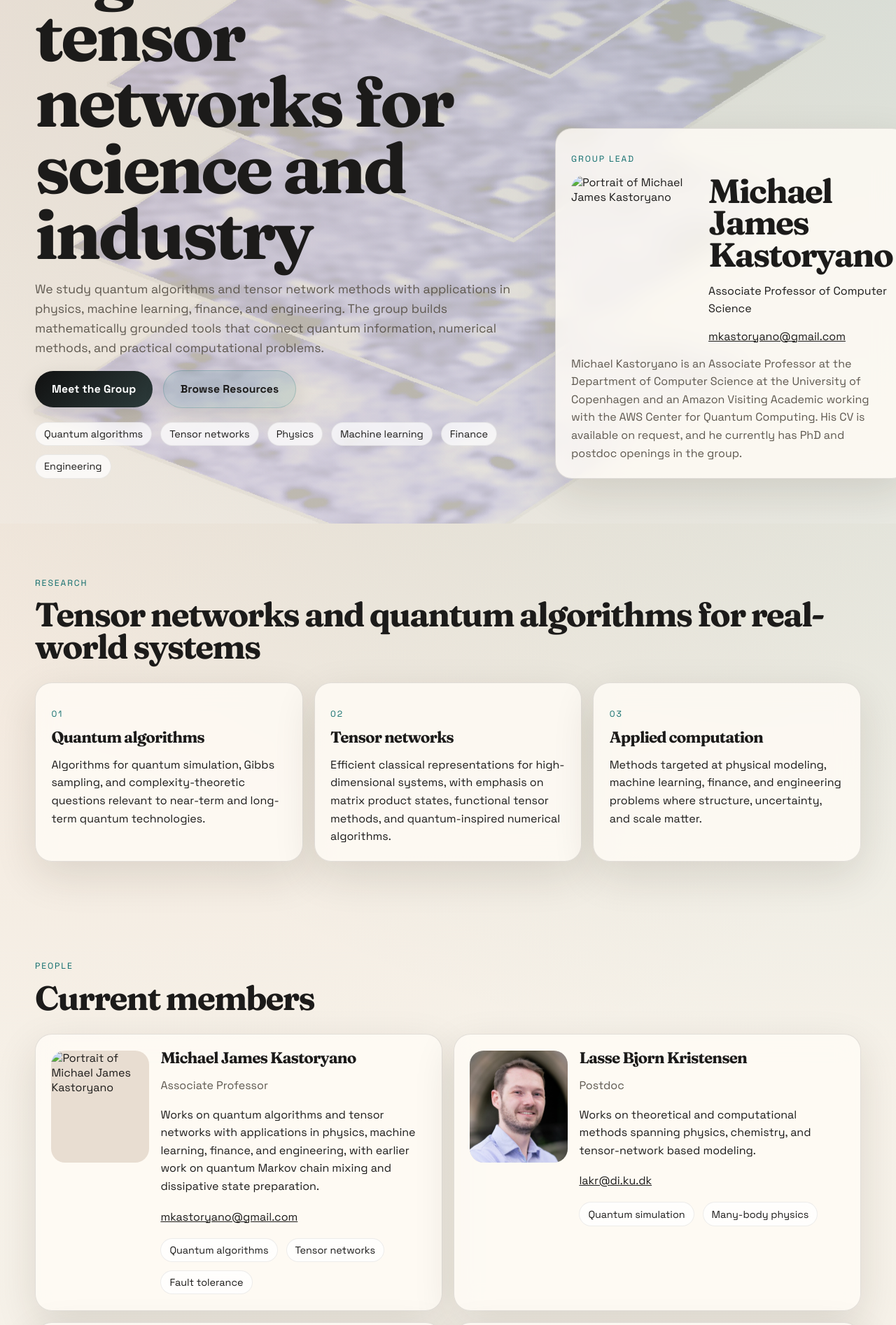
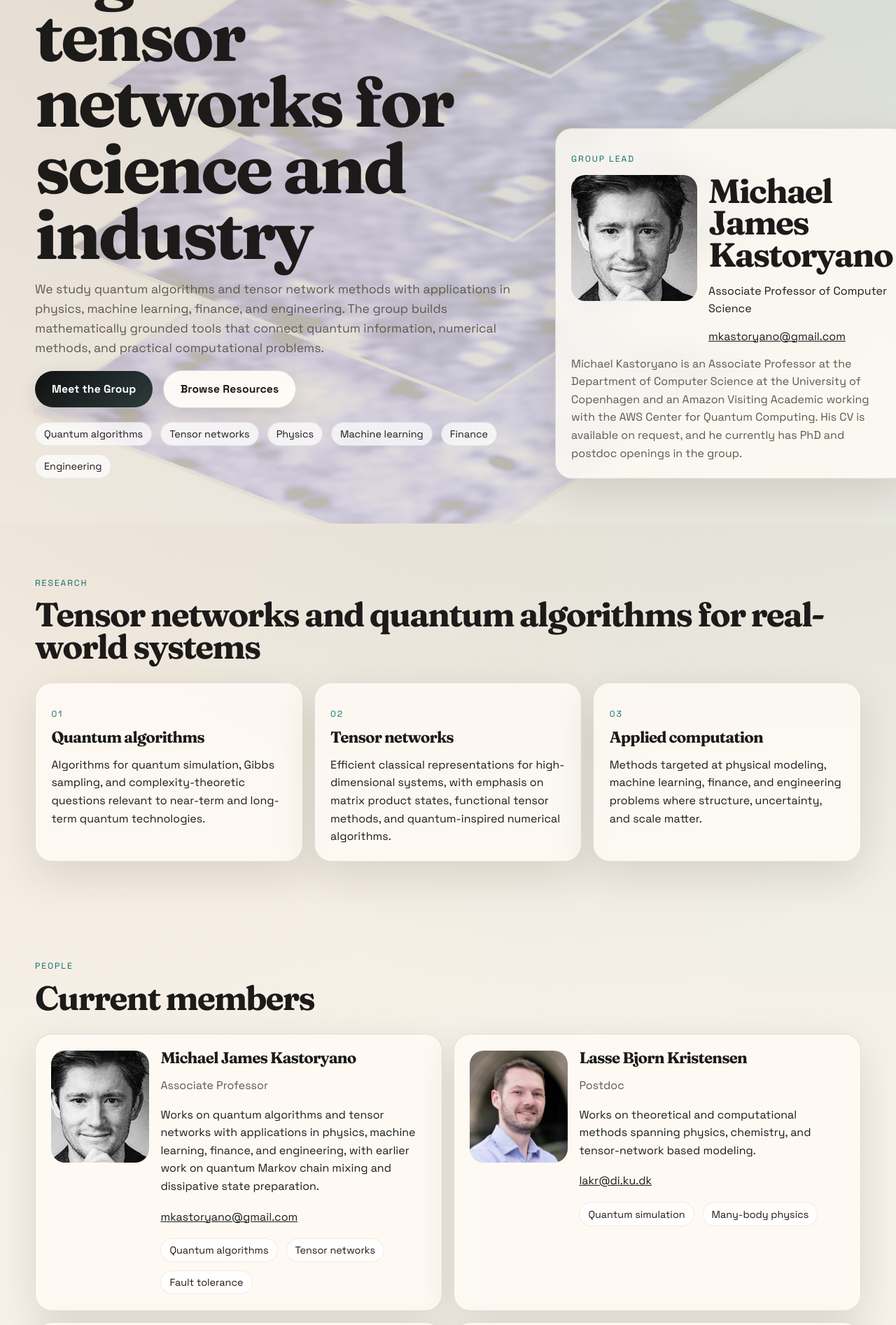
Before and after one commit to sebulo/diku-quantum, a Jekyll site: the page built from index.html, in a window 1280 px wide. Shown: the part 341-2234 px from the top of the page at 70% size. Built offline with Jekyll 4.4.1, drawn with Linux system fonts in a browser that asks for light colours.

Commit message:
Deleted too much before

```diff
--- a/assets/site.css
+++ b/assets/site.css
@@ -177,8 +177,8 @@ p {
 }
 
 .button-secondary {
-  border: 1px solid rgba(13, 107, 107, 0.22);
-  background: rgba(13, 107, 107, 0.12);
+  border: 1px solid rgba(28, 27, 26, 0.14);
+  background: rgba(255, 253, 249, 0.92);
   color: var(--text);
 }
 
```
Also changed, not shown: images/teampic/bio-photo.jpg (added), images/teampic/mjk_pic.jpg (added), 4 other files.
